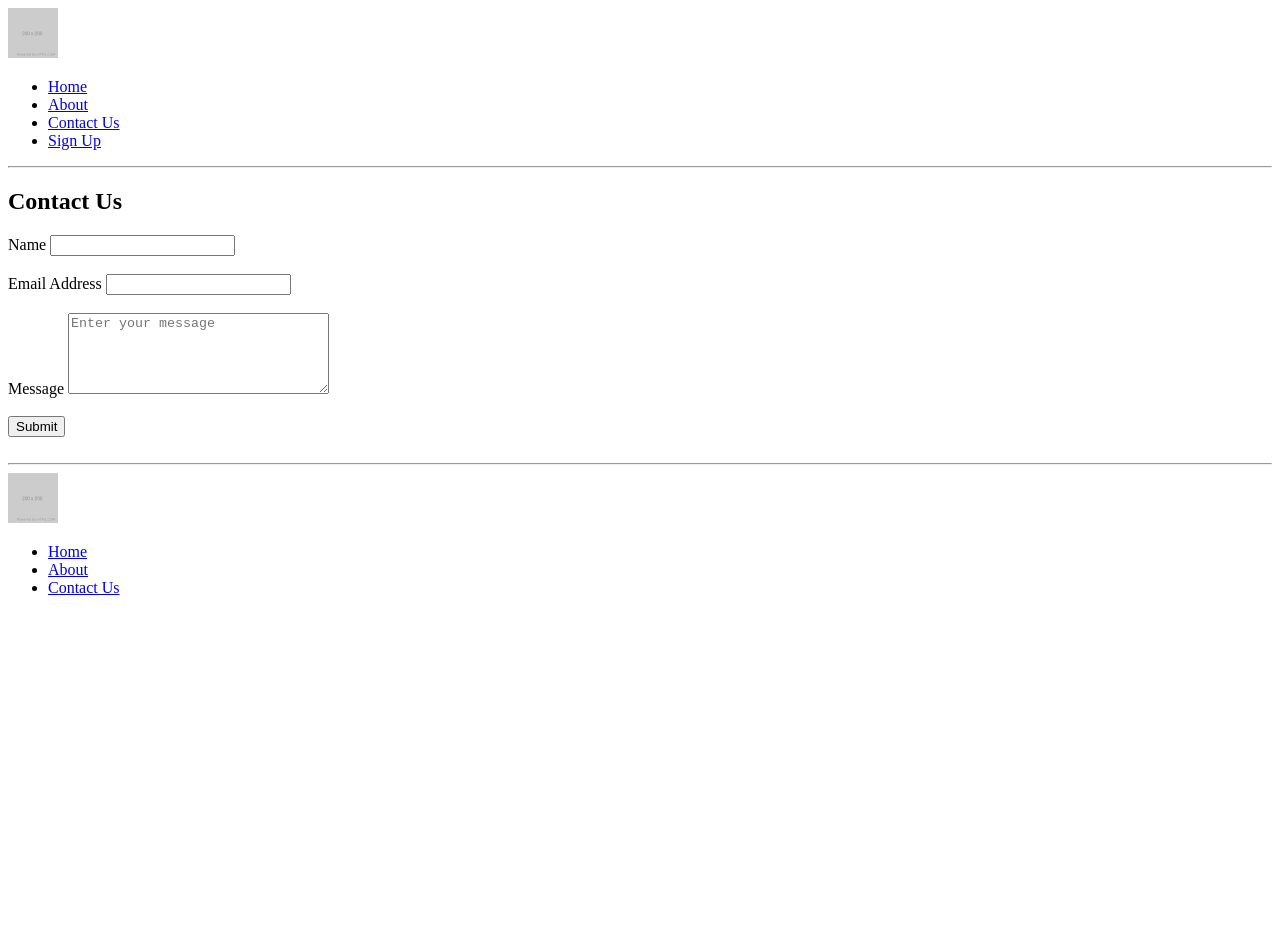
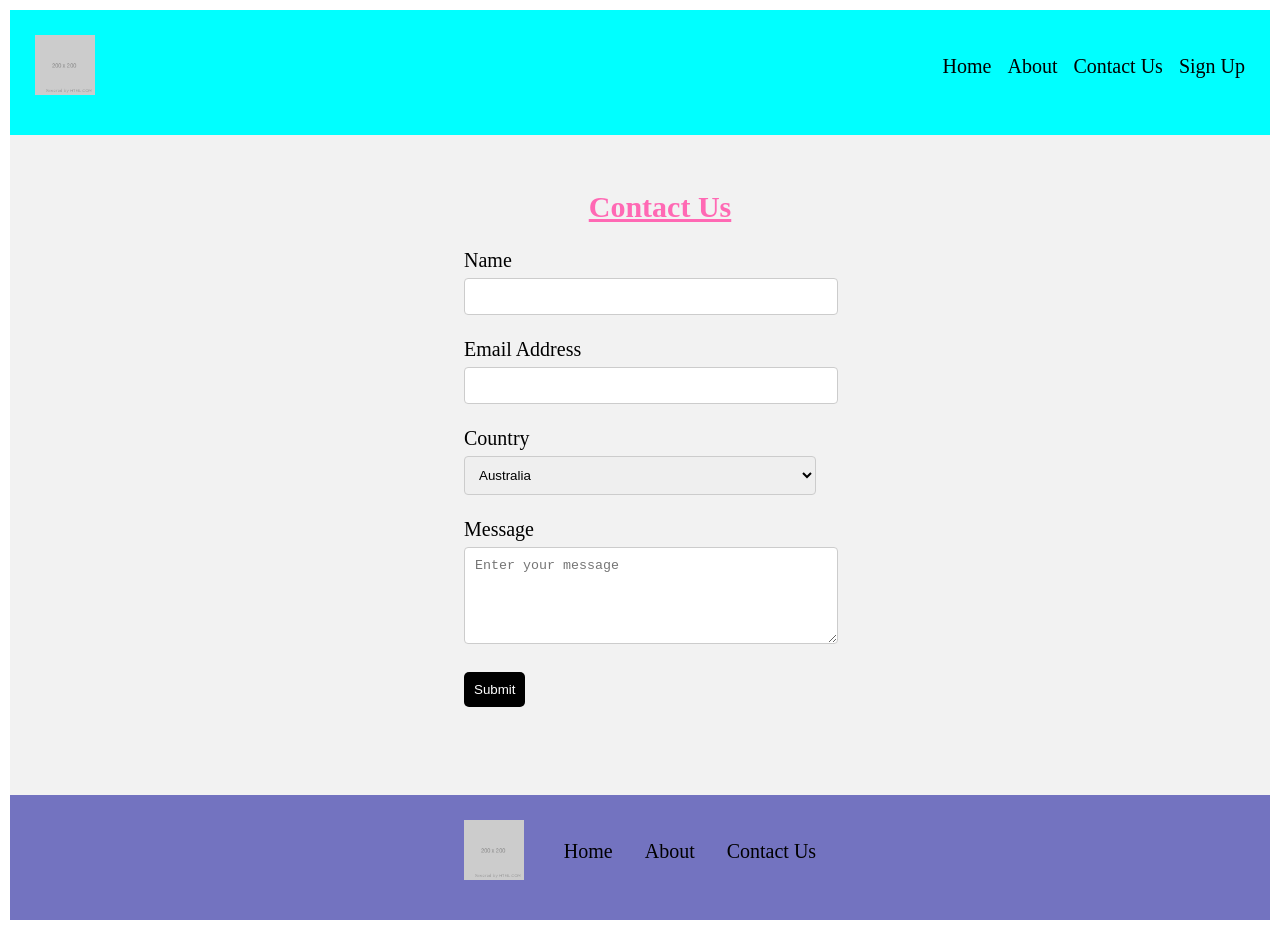
Before and after one commit to venkatabogala/HTML-Assignment, a plain HTML site: page contactus.html in a window 1280 px wide. Before the commit the page ends 800 px from the top, so only its background shows below. Drawn offline with Linux system fonts and the light colour scheme.

Commit message:
Added reference and styles to the contactus.html file

```diff
--- a/contactus.html
+++ b/contactus.html
@@ -5,47 +5,62 @@
     <meta http-equiv="X-UA-Compatible" content="IE=edge">
     <meta name="viewport" content="width=device-width, initial-scale=1.0">
     <title>Recipe Blog</title>
+    <link rel="stylesheet" href="./assets/css/style.css">
 </head>
 <body>
-    <header>
+    <div class="container">
+        <div class="item-a">
+            <header id="top-header">
+                <img src="./assets/images/200.png" alt="content" >
                 <nav>
-        <img src="./assets/images/200.png" alt=" " width="50">
-           <ul>
+                    <ul id="top-nav">
                         <li><a href="/">Home</a></li>
                         <li><a href="./about.html">About</a></li>
                         <li><a href="./contactus.html">Contact Us</a></li>
                         <li><a href="./signup.html">Sign Up</a></li>
                     </ul>
-
                 </nav>
              </header>
-    <hr>
+        </div>
+        <div class="item-b">
             <main>
-        <h2>Contact Us</h2>
+                <section>
+                    <div id="contact">
+                        <h2 style="color:hotpink">Contact Us</h2>
                         <form action="/">
                             <label for="name">Name</label>
-            <input id="name" type="text"><br><br>
+                            <input id="name" type="text" name="name" required><br><br>
                             <label for="email">Email Address</label>
                             <input id="email" type="email" required><br><br>
-            <label>Message</label>
+                            <label for="country">Country</label>
+                            <select id="country" name="country">
+                                <option value="australia">Australia</option>
+                                <option value="canada">Canada</option>
+                                <option value="usa">USA</option>
+                            </select><br><br>
+                            <label for="message">Message</label>
                             <textarea rows="5" cols="30" maxlength="100"
-            placeholder="Enter your message"></textarea><br><br>
+                            placeholder="Enter your message" ></textarea><br><br>
                             <input type="submit" value="Submit">
                         </form><br>
-        <hr>
+                    </div>
+                </section>
+
             </main>
+        </div>
 
-    <footer>
+        <div class="item-c">
+            <footer id="bottom-footer">
+                <img src="./assets/images/200.png" alt=" " width="50">
                    <nav>
-            <img src="./assets/images/200.png" alt=" " width="50">
-               <ul>
+                        <ul id="bottom-nav">
                            <li><a href="/">Home</a></li>
                            <li><a href="./about.html">About</a></li>
                            <li><a href="./contactus.html">Contact Us</a></li>
                         </ul>
-
                     </nav>
             </footer>
-
+        </div>
+    </div>
 </body>
 </html>
```
Lines whose indentation alone changed are shown as unchanged.
